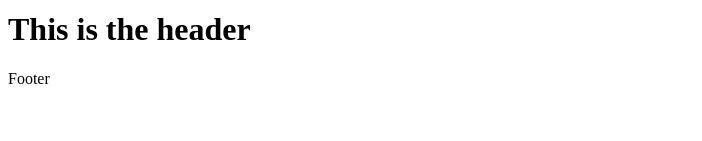
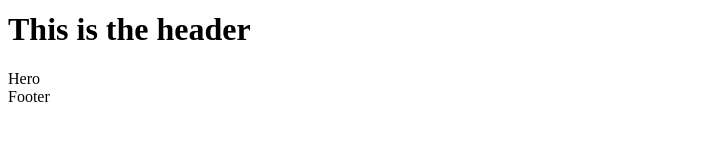
Before and after one commit to Muhammmad-Hassan/collabofDevDudes, a React (Vite) app: page / in a window 1280 px wide. Shown: the part 257-398 px from the top of the page, without its empty margins (0-702 px from the left). Built offline with nearby package versions, Linux system fonts and the light colour scheme.

Commit message:
commit form main and added hero

```diff
--- a/src/App.jsx
+++ b/src/App.jsx
@@ -1,5 +1,6 @@
 import Footer from "./components/Footer"
 import Header from "./components/Header"
+import Hero from "./components/Hero"
 
 function App() {
 
@@ -12,6 +13,7 @@
       <h1>Faizan code</h1>
       <p>hahahhahahahhhahahhahahahhahahahhahahahhahahahhahahahhahahahhahahahhahahahhahahahhaa</p>
       <Header/>
+      <Hero/>
       <Footer/>
 
     </>
--- /dev/null
+++ b/src/components/Hero.jsx
@@ -0,0 +1,9 @@
+import React from 'react'
+
+function Hero() {
+  return (
+    <div>Hero</div>
+  )
+}
+
+export default Hero
```
